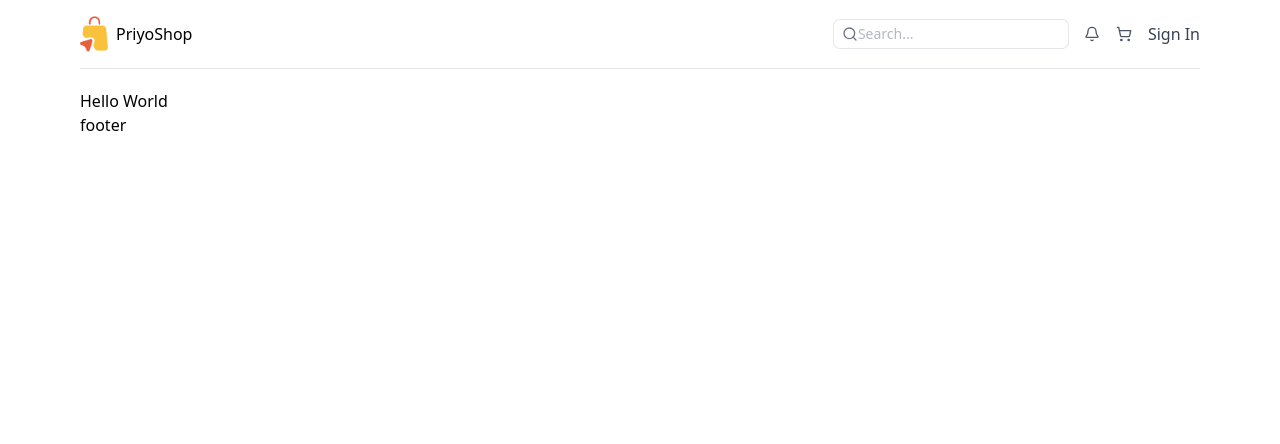
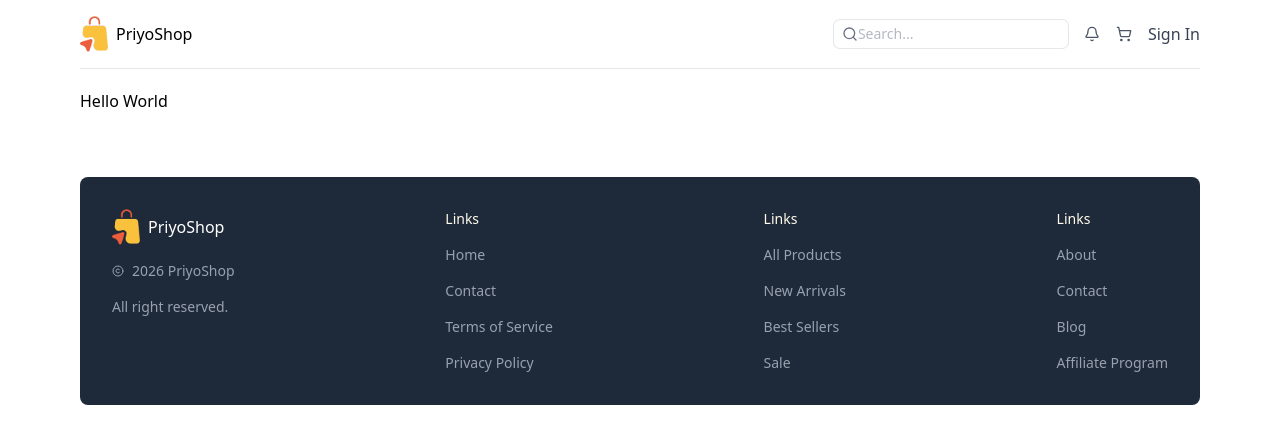
Before and after one commit to priyotush25/priyo-shop, a Next.js app in the folder client/: page / in a window 1280 px wide. Shown: the top 444 px of the page. Built offline with nearby package versions, Linux system fonts and the light colour scheme.

Commit message:
footer section add

```diff
--- a/client/src/component/Footer.tsx
+++ b/client/src/component/Footer.tsx
@@ -1,8 +1,46 @@
+import { Copyright } from "lucide-react";
+import Image from "next/image";
+import Link from "next/link";
 
 const Footer = () => {
     return (
-        <div>
-            footer
+        <div className="mt-16 flex flex-col items-center gap-4 md:gap-0 md:flex-row md:items-start md:justify-between p-8 rounded-lg bg-gray-800 text-white">
+            <div className="flex flex-col gap-4">
+                <Link href="/" className="flex items-center">
+                    <Image src="/logo.png"
+                        alt="PriyoShop"
+                        width={36}
+                        height={36}
+                        className="w-6 h-6 md:w-9 md:h-9" />
+                    <p className="text-md font-medium">PriyoShop</p>
+                </Link>
+                <p className="text-sm text-gray-400 flex items-center"> <Copyright className="w-3 h-3 mr-2" /> 2026 PriyoShop </p>
+                <p className="text-sm text-gray-400">All right reserved.</p>
+            </div>
+
+            <div className="flex flex-col gap-4 text-sm text-gray-400 items-center md:items-start">
+                <p className="text-amber-50">Links</p>
+                <Link href="/">Home</Link>
+                <Link href="/">Contact</Link>
+                <Link href="/">Terms of Service</Link>
+                <Link href="/">Privacy Policy</Link>
+            </div>
+
+            <div className="flex flex-col gap-4 text-sm text-gray-400 items-center md:items-start">
+                <p className="text-amber-50">Links</p>
+                <Link href="/">All Products</Link>
+                <Link href="/">New Arrivals</Link>
+                <Link href="/">Best Sellers</Link>
+                <Link href="/">Sale</Link>
+            </div>
+
+            <div className="flex flex-col gap-4 text-sm text-gray-400 items-center md:items-start">
+                <p className="text-amber-50">Links</p>
+                <Link href="/">About</Link>
+                <Link href="/">Contact</Link>
+                <Link href="/">Blog</Link>
+                <Link href="/">Affiliate Program</Link>
+            </div>
         </div>
     );
 };
```
